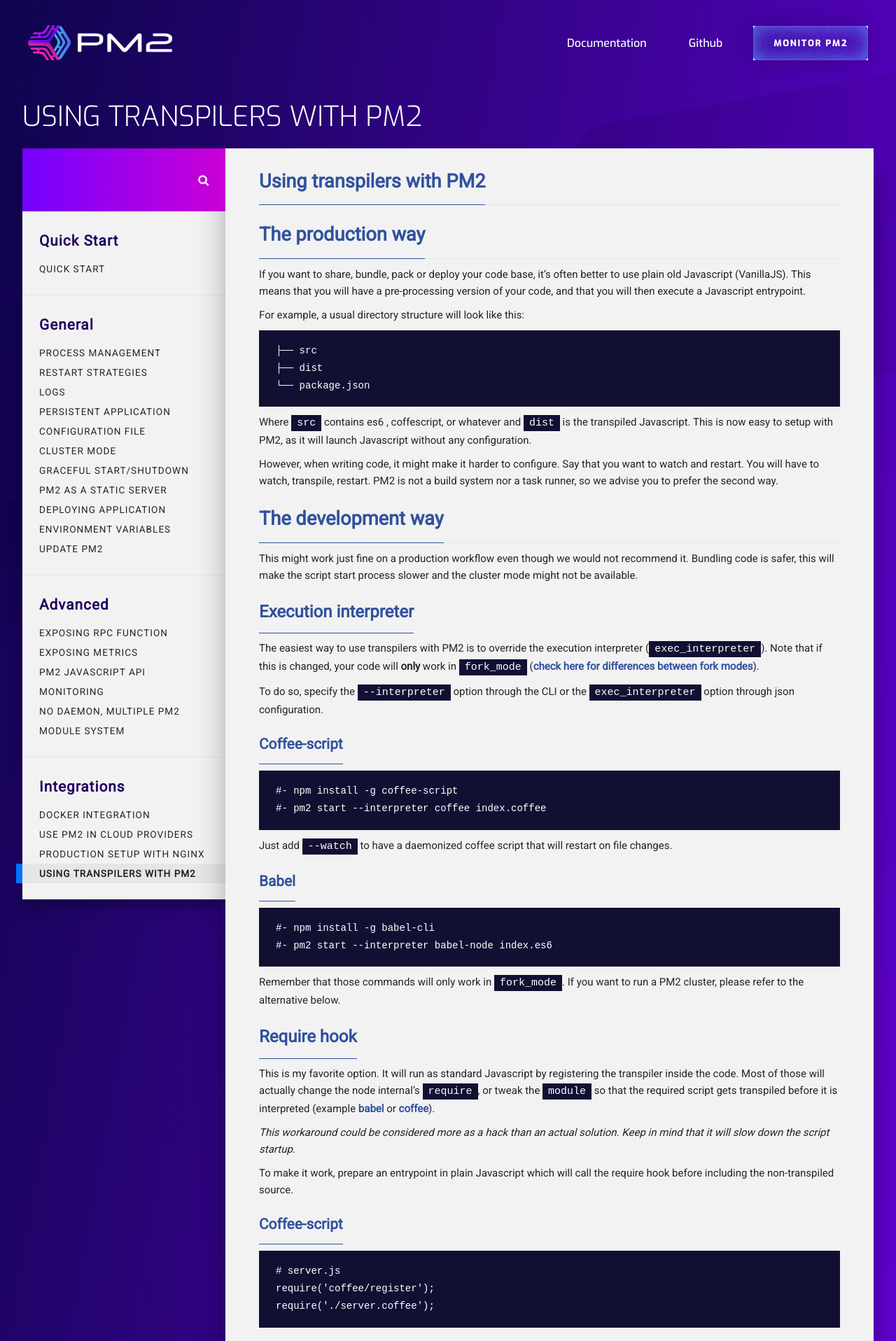
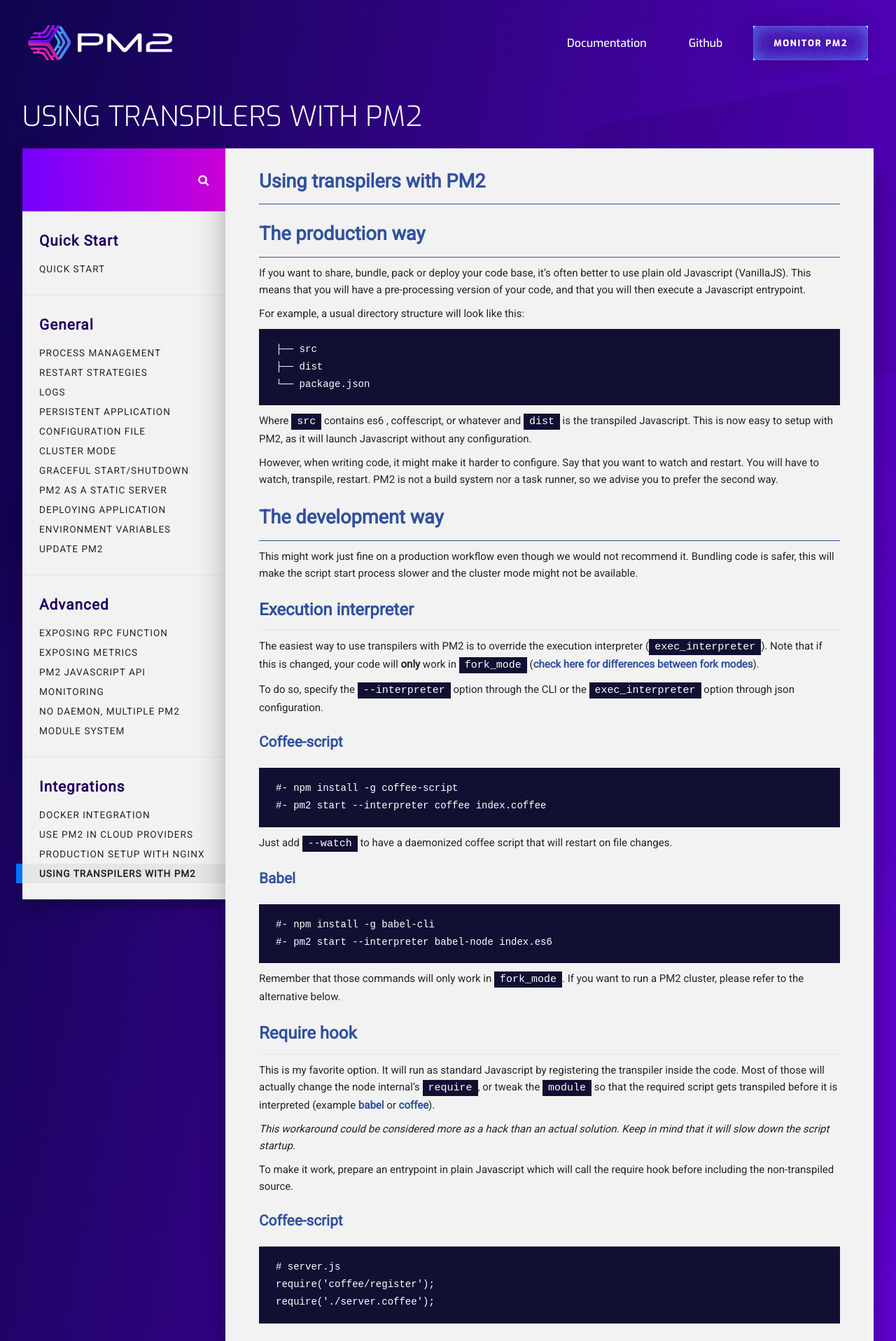
Before and after one commit to pm2-hive/pm2-hive.github.io, a Jekyll site: the page built from docs/tutorial/using-transpilers-with-pm2.md, in a window 1280 px wide. Shown: the top 1916 px of the page at 70% size. Built offline with Jekyll 4.4.1, drawn with Linux system fonts in a browser that asks for light colours; comment, search, counter and statistics services are not loaded.

Commit message:
Update section-doc.scss

```diff
--- a/_sass/section-doc.scss
+++ b/_sass/section-doc.scss
@@ -198,8 +198,7 @@
 
     h2 {
       font-size: 1.7rem;
-      border-bottom: 1px solid #e2e6eb;
-
+      border-bottom: 1px solid currentColor;
       &:not(:first-child) {
         margin-top: 0px;
       }
@@ -207,6 +206,7 @@
 
     h3 {
       font-size: 1.5rem;
+      border-bottom: 1px solid #e2e6eb;
     }
 
     h4 {
@@ -218,7 +218,6 @@
       a {
         display: inline-block;
         padding: 11px 0;
-        border-bottom: 1px solid currentColor;
         margin-bottom: -1px;
         &:hover {
           text-decoration: none;
```
